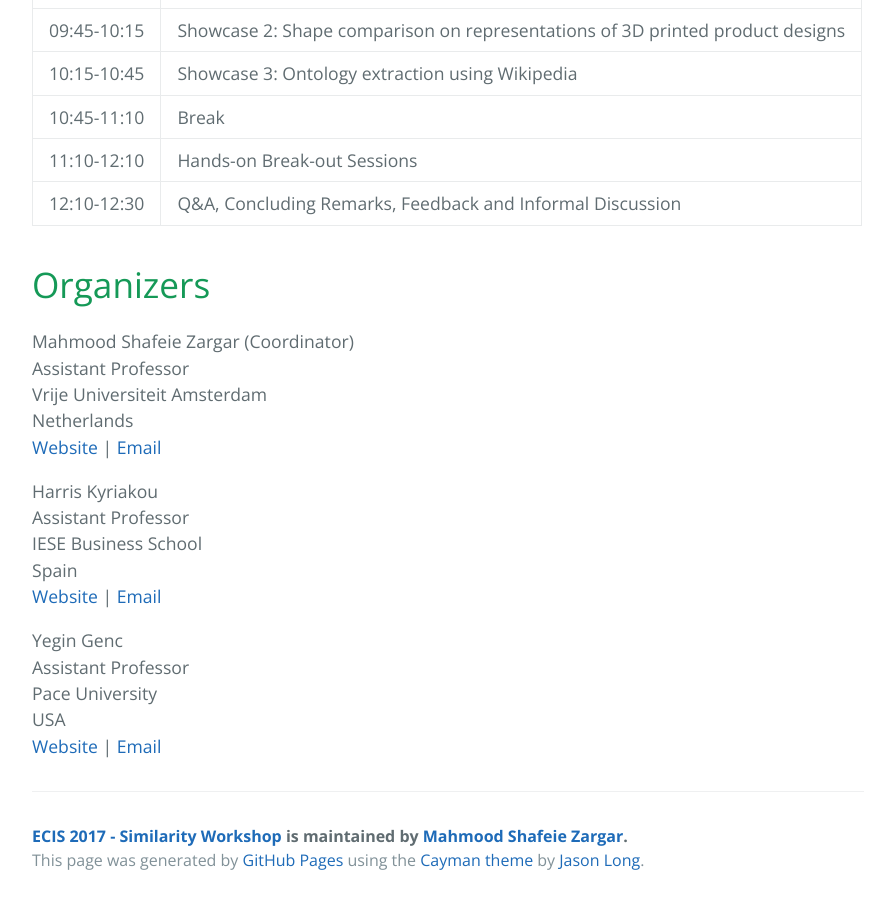
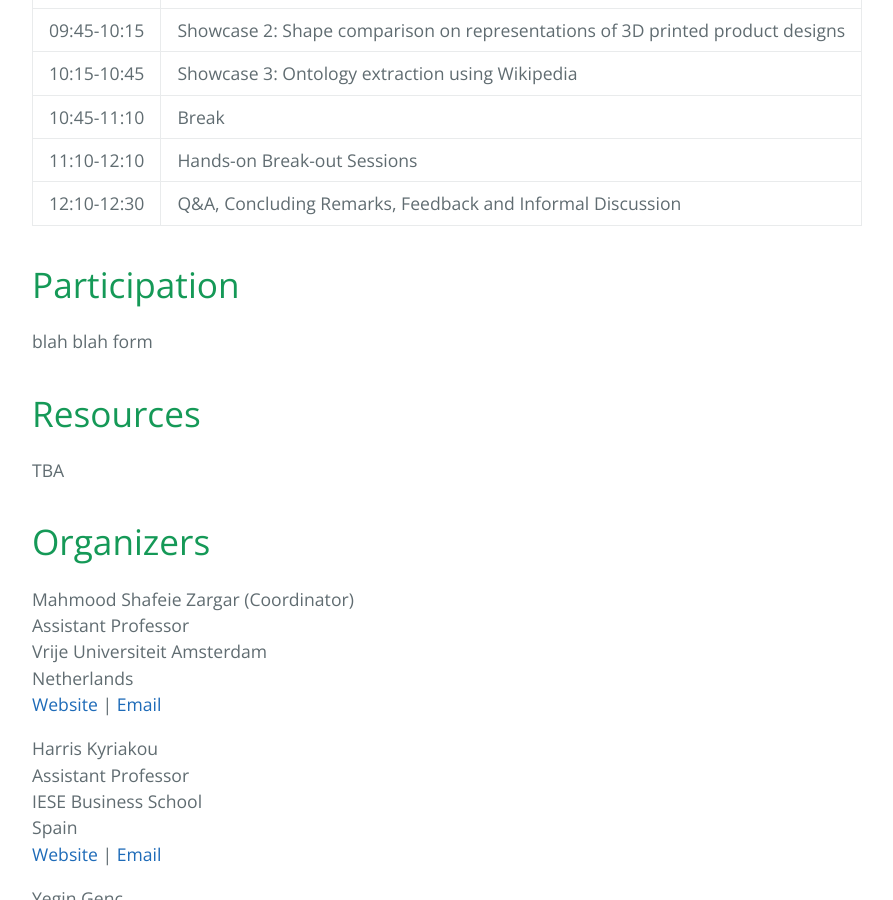
Before and after one commit to retrography/similarity-workshop, a Jekyll site: the page built from index.md, in a window 1280 px wide and 900 px high, scrolled down 3267 px. Shown: the whole window, without its empty margins (192-1085 px from the left). Built offline with Jekyll 4.4.1, drawn with Linux system fonts in a browser that asks for light colours.

Commit message:
Update index.md

```diff
--- a/index.md
+++ b/index.md
@@ -70,6 +70,14 @@ Workshop Date: June 6th 2017 (Half-day Workshop)
 | 11:10-12:10 | Hands-on Break-out Sessions |
 | 12:10-12:30 | Q&A, Concluding Remarks, Feedback and Informal Discussion |
 
+# Participation
+
+blah blah form
+
+# Resources
+
+TBA
+
 # Organizers
 
 Mahmood Shafeie Zargar (Coordinator)
```
